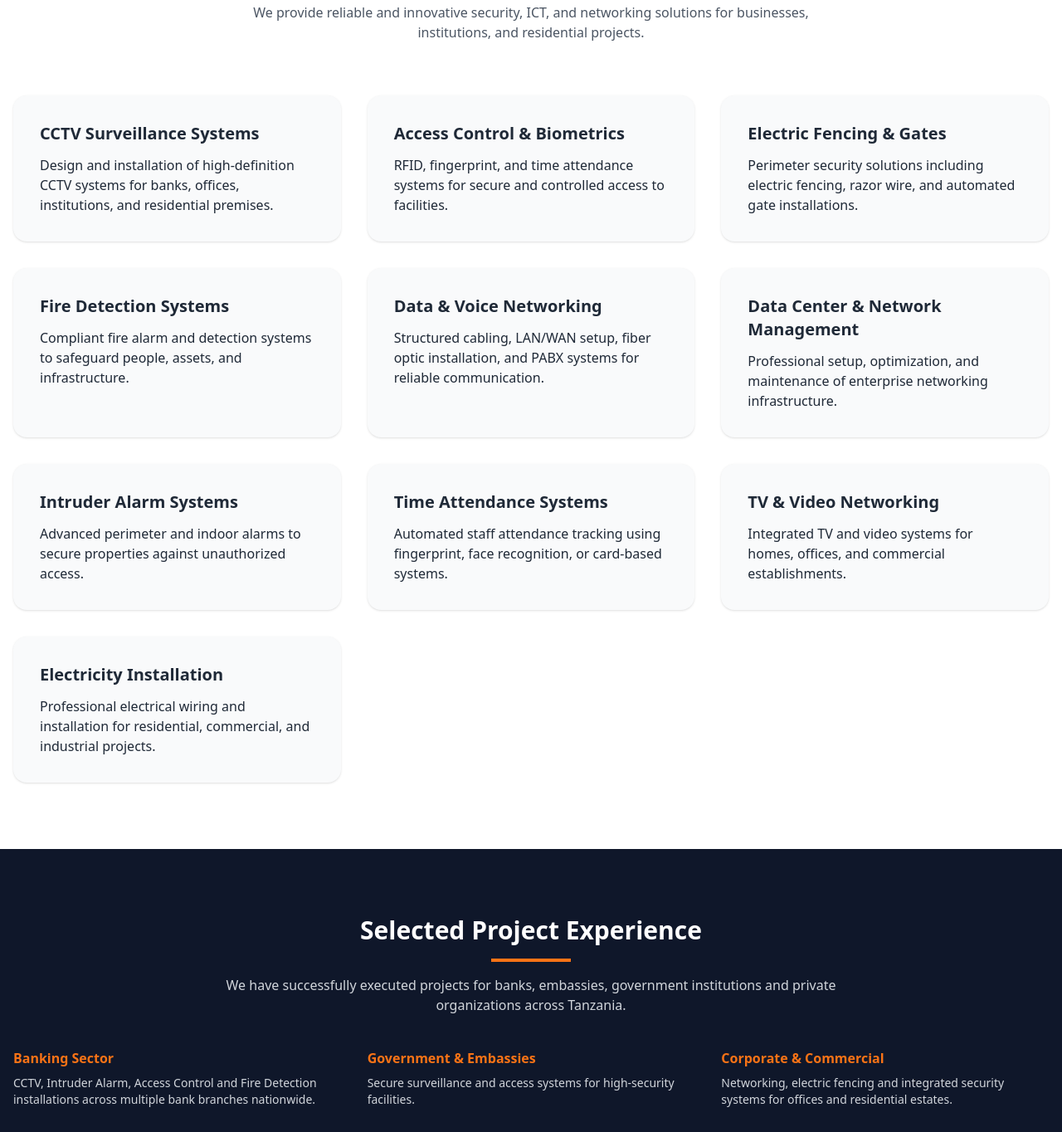
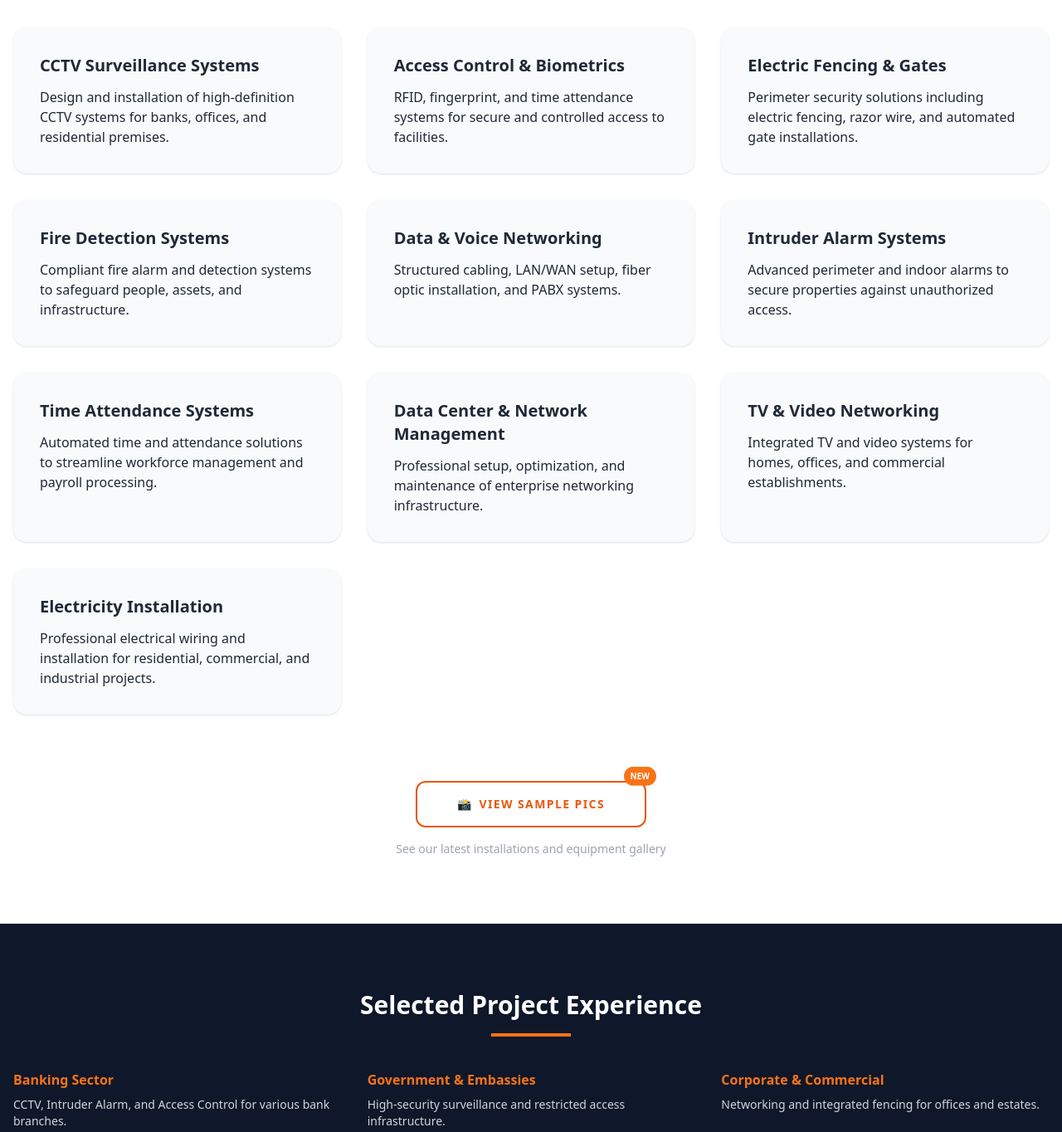
Before and after one commit to quantum-jpg/helsak, a plain HTML site: page index.html in a window 1280 px wide. Shown: the part 1284-2648 px from the top of the page at 83% size. Drawn offline with nearby package versions, Linux system fonts and the light colour scheme.

Commit message:
Update index.html

```diff
--- a/index.html
+++ b/index.html
@@ -9,16 +9,21 @@
     <link rel="stylesheet" href="https://unpkg.com/swiper/swiper-bundle.min.css" />
     <style>
         html { scroll-behavior: smooth; }
-@keyframes float {0%,100%{transform:translateY(0);}50%{transform:translateY(-20px);} }
+        @keyframes float { 0%, 100% { transform: translateY(0); } 50% { transform: translateY(-20px); } }
         .animate-float { animation: float 5s ease-in-out infinite; }
-@keyframes fadeIn { to {opacity:1;} }
-.animate-fade-in { animation: fadeIn 1.5s ease forwards; opacity:0; }
+        @keyframes fadeIn { to { opacity: 1; } }
+        .animate-fade-in { animation: fadeIn 1.5s ease forwards; opacity: 0; }
+
+        /* Custom hover effect for the Sample Pics button */
+        .btn-sample:hover {
+            box-shadow: 0 10px 15px -3px rgba(234, 88, 12, 0.3);
+            transform: translateY(-2px);
+        }
     </style>
 </head>
 
 <body class="bg-gray-50 text-gray-800 font-sans">
 
-<!-- Navbar -->
 <nav class="bg-slate-900 text-white p-4 sticky top-0 z-50 shadow-lg">
   <div class="container mx-auto flex justify-between items-center">
     <h1 class="text-2xl font-bold tracking-tight">HEL<span class="text-orange-500">SAK</span></h1>
@@ -31,7 +36,6 @@ html { scroll-behavior: smooth; }
   </div>
 </nav>
 
-<!-- Hero -->
 <header class="relative py-24 text-white overflow-hidden bg-gradient-to-r from-slate-800 via-gray-900 to-black text-center">
   <div class="container mx-auto px-4 relative z-10">
     <h2 class="text-4xl md:text-6xl font-extrabold mb-6 leading-tight animate-fade-in">
@@ -44,7 +48,6 @@ html { scroll-behavior: smooth; }
       Request Consultation
     </a>
   </div>
-  <!-- Floating icons -->
   <div class="absolute inset-0 pointer-events-none">
     <div class="animate-float absolute top-10 left-5 text-orange-400 text-3xl">⚡</div>
     <div class="animate-float absolute top-20 right-10 text-orange-500 text-4xl">🔐</div>
@@ -52,7 +55,6 @@ html { scroll-behavior: smooth; }
   </div>
 </header>
 
-<!-- About -->
 <section id="about" class="container mx-auto py-20 px-4">
   <div class="text-center mb-12">
     <h3 class="text-3xl font-bold mb-4">About Helsak Enterprises Limited</h3>
@@ -69,10 +71,6 @@ html { scroll-behavior: smooth; }
       we provide design, supply, installation, commissioning and maintenance services for both
       public and private sector clients.
     </p>
-    <p>
-      Our commitment to quality, reliability and technical excellence ensures that every project
-      is delivered to the highest professional standards.
-    </p>
     <div class="bg-gray-100 p-6 rounded-xl">
       <h4 class="font-bold text-lg mb-2">Our Mission</h4>
       <p class="italic">
@@ -83,7 +81,6 @@ html { scroll-behavior: smooth; }
   </div>
 </section>
 
-<!-- Services -->
 <section id="services" class="bg-white py-20">
   <div class="container mx-auto px-4">
     <div class="text-center mb-16">
@@ -95,45 +92,44 @@ html { scroll-behavior: smooth; }
     </div>
 
     <div class="grid md:grid-cols-2 lg:grid-cols-3 gap-8">
-
-      <div class="bg-gray-50 p-8 rounded-2xl shadow hover:shadow-lg transition">
+      <div class="bg-gray-50 p-8 rounded-2xl shadow hover:shadow-lg transition" data-aos="fade-up">
         <h4 class="font-bold text-xl mb-3">CCTV Surveillance Systems</h4>
-        <p>Design and installation of high-definition CCTV systems for banks, offices, institutions, and residential premises.</p>
+        <p>Design and installation of high-definition CCTV systems for banks, offices, and residential premises.</p>
       </div>
 
-      <div class="bg-gray-50 p-8 rounded-2xl shadow hover:shadow-lg transition">
+      <div class="bg-gray-50 p-8 rounded-2xl shadow hover:shadow-lg transition" data-aos="fade-up" data-aos-delay="100">
         <h4 class="font-bold text-xl mb-3">Access Control & Biometrics</h4>
         <p>RFID, fingerprint, and time attendance systems for secure and controlled access to facilities.</p>
       </div>
 
-      <div class="bg-gray-50 p-8 rounded-2xl shadow hover:shadow-lg transition">
+      <div class="bg-gray-50 p-8 rounded-2xl shadow hover:shadow-lg transition" data-aos="fade-up" data-aos-delay="200">
         <h4 class="font-bold text-xl mb-3">Electric Fencing & Gates</h4>
         <p>Perimeter security solutions including electric fencing, razor wire, and automated gate installations.</p>
       </div>
 
-      <div class="bg-gray-50 p-8 rounded-2xl shadow hover:shadow-lg transition">
+      <div class="bg-gray-50 p-8 rounded-2xl shadow hover:shadow-lg transition" data-aos="fade-up">
         <h4 class="font-bold text-xl mb-3">Fire Detection Systems</h4>
         <p>Compliant fire alarm and detection systems to safeguard people, assets, and infrastructure.</p>
       </div>
 
-      <div class="bg-gray-50 p-8 rounded-2xl shadow hover:shadow-lg transition">
+      <div class="bg-gray-50 p-8 rounded-2xl shadow hover:shadow-lg transition" data-aos="fade-up" data-aos-delay="100">
         <h4 class="font-bold text-xl mb-3">Data & Voice Networking</h4>
-        <p>Structured cabling, LAN/WAN setup, fiber optic installation, and PABX systems for reliable communication.</p>
+        <p>Structured cabling, LAN/WAN setup, fiber optic installation, and PABX systems.</p>
       </div>
 
-      <div class="bg-gray-50 p-8 rounded-2xl shadow hover:shadow-lg transition">
-        <h4 class="font-bold text-xl mb-3">Data Center & Network Management</h4>
-        <p>Professional setup, optimization, and maintenance of enterprise networking infrastructure.</p>
-      </div>
-
-      <div class="bg-gray-50 p-8 rounded-2xl shadow hover:shadow-lg transition">
+      <div class="bg-gray-50 p-8 rounded-2xl shadow hover:shadow-lg transition" data-aos="fade-up" data-aos-delay="200">
         <h4 class="font-bold text-xl mb-3">Intruder Alarm Systems</h4>
         <p>Advanced perimeter and indoor alarms to secure properties against unauthorized access.</p>
       </div>
 
        <div class="bg-gray-50 p-8 rounded-2xl shadow hover:shadow-lg transition">
         <h4 class="font-bold text-xl mb-3">Time Attendance Systems</h4>
-        <p>Automated staff attendance tracking using fingerprint, face recognition, or card-based systems.</p>
+        <p>Automated time and attendance solutions to streamline workforce management and payroll processing.</p>
+       </div>
+
+        <div class="bg-gray-50 p-8 rounded-2xl shadow hover:shadow-lg transition">
+        <h4 class="font-bold text-xl mb-3">Data Center & Network Management</h4>
+        <p>Professional setup, optimization, and maintenance of enterprise networking infrastructure.</p>
       </div>
 
         <div class="bg-gray-50 p-8 rounded-2xl shadow hover:shadow-lg transition">
@@ -147,48 +143,52 @@ html { scroll-behavior: smooth; }
       </div>
 
     </div>
+
+    <div class="mt-20 text-center" data-aos="zoom-in">
+        <div class="inline-block relative">
+            <span class="absolute -top-3 -right-3 bg-orange-500 text-white text-[10px] font-bold px-2 py-1 rounded-full animate-bounce">NEW</span>
+            <a href="hel-page2.html" class="btn-sample inline-flex items-center justify-center bg-white border-2 border-orange-600 text-orange-600 font-bold py-4 px-12 rounded-xl transition-all duration-300 uppercase tracking-widest text-sm">
+                <span class="mr-2">📸</span> View Sample Pics
+            </a>
+        </div>
+        <p class="text-gray-400 mt-4 text-sm">See our latest installations and equipment gallery</p>
+    </div>
   </div>
 </section>
 
-<!-- Projects (Text Only) -->
 <section id="projects" class="bg-slate-900 text-white py-20">
   <div class="container mx-auto px-4 text-center mb-12">
     <h3 class="text-3xl font-bold mb-4">Selected Project Experience</h3>
     <div class="w-24 h-1 bg-orange-500 mx-auto mb-4"></div>
-    <p class="max-w-3xl mx-auto text-gray-300 mb-10">
-      We have successfully executed projects for banks, embassies, government institutions and private organizations across Tanzania.
-    </p>
-
-    <div class="grid md:grid-cols-3 gap-8 text-left">
+    <div class="grid md:grid-cols-3 gap-8 text-left mt-10">
       <div>
         <h5 class="text-orange-500 font-bold mb-2">Banking Sector</h5>
-        <p class="text-gray-300 text-sm">CCTV, Intruder Alarm, Access Control and Fire Detection installations across multiple bank branches nationwide.</p>
+        <p class="text-gray-300 text-sm">CCTV, Intruder Alarm, and Access Control for various bank branches.</p>
       </div>
       <div>
         <h5 class="text-orange-500 font-bold mb-2">Government & Embassies</h5>
-        <p class="text-gray-300 text-sm">Secure surveillance and access systems for high-security facilities.</p>
+        <p class="text-gray-300 text-sm">High-security surveillance and restricted access infrastructure.</p>
       </div>
       <div>
         <h5 class="text-orange-500 font-bold mb-2">Corporate & Commercial</h5>
-        <p class="text-gray-300 text-sm">Networking, electric fencing and integrated security systems for offices and residential estates.</p>
+        <p class="text-gray-300 text-sm">Networking and integrated fencing for offices and estates.</p>
       </div>
     </div>
   </div>
 </section>
 
-<!-- Testimonials -->
 <section class="py-20 bg-gray-100">
   <div class="container mx-auto text-center mb-12">
     <h3 class="text-3xl font-bold">Trusted by Hundreds of Clients</h3>
     <div class="w-24 h-1 bg-orange-500 mx-auto mt-2"></div>
   </div>
-  <div class="swiper-container max-w-4xl mx-auto">
+  <div class="swiper-container max-w-4xl mx-auto px-4">
     <div class="swiper-wrapper">
-      <div class="swiper-slide bg-white p-8 rounded-3xl shadow-lg">
+      <div class="swiper-slide bg-white p-8 rounded-3xl shadow-lg text-center">
         <p>"Excellent service and fast installation. Highly recommend!"</p>
         <div class="mt-4 font-bold text-orange-500">– nguzo H nguzo</div>
       </div>
-      <div class="swiper-slide bg-white p-8 rounded-3xl shadow-lg">
+      <div class="swiper-slide bg-white p-8 rounded-3xl shadow-lg text-center">
         <p>"Our business security has never been better."</p>
         <div class="mt-4 font-bold text-orange-500">– matilda lyimo</div>
       </div>
@@ -196,12 +196,10 @@ html { scroll-behavior: smooth; }
   </div>
 </section>
 
-<!-- Contact Form -->
-<section id="contact" class="py-20 bg-gray-100">
+<section id="contact" class="py-20 bg-gray-100 px-4">
   <div class="max-w-4xl mx-auto flex flex-col md:flex-row shadow-2xl rounded-3xl overflow-hidden">
     <div class="bg-orange-600 md:w-1/3 p-10 text-white">
       <h3 class="text-2xl font-bold mb-6">Contact Info</h3>
-      <p class="mb-8 opacity-90 text-sm">Fill out the form to send your request instantly via email app.</p>
       <div class="space-y-4 text-sm">
         <p>📍 Dar es Salaam, Tanzania</p>
         <p>📧 martildal2015@gmail.com</p>
@@ -224,7 +222,6 @@ html { scroll-behavior: smooth; }
   </div>
 </section>
 
-<!-- Footer -->
 <footer class="bg-slate-900 text-center py-6 text-gray-400 text-sm">
   <p class="text-white font-semibold">HELSAK ENTERPRISES LIMITED</p>
   <p>&copy; 2026 Helsak Enterprises Limited. All rights reserved.</p>
```
Lines whose indentation alone changed are shown as unchanged.
